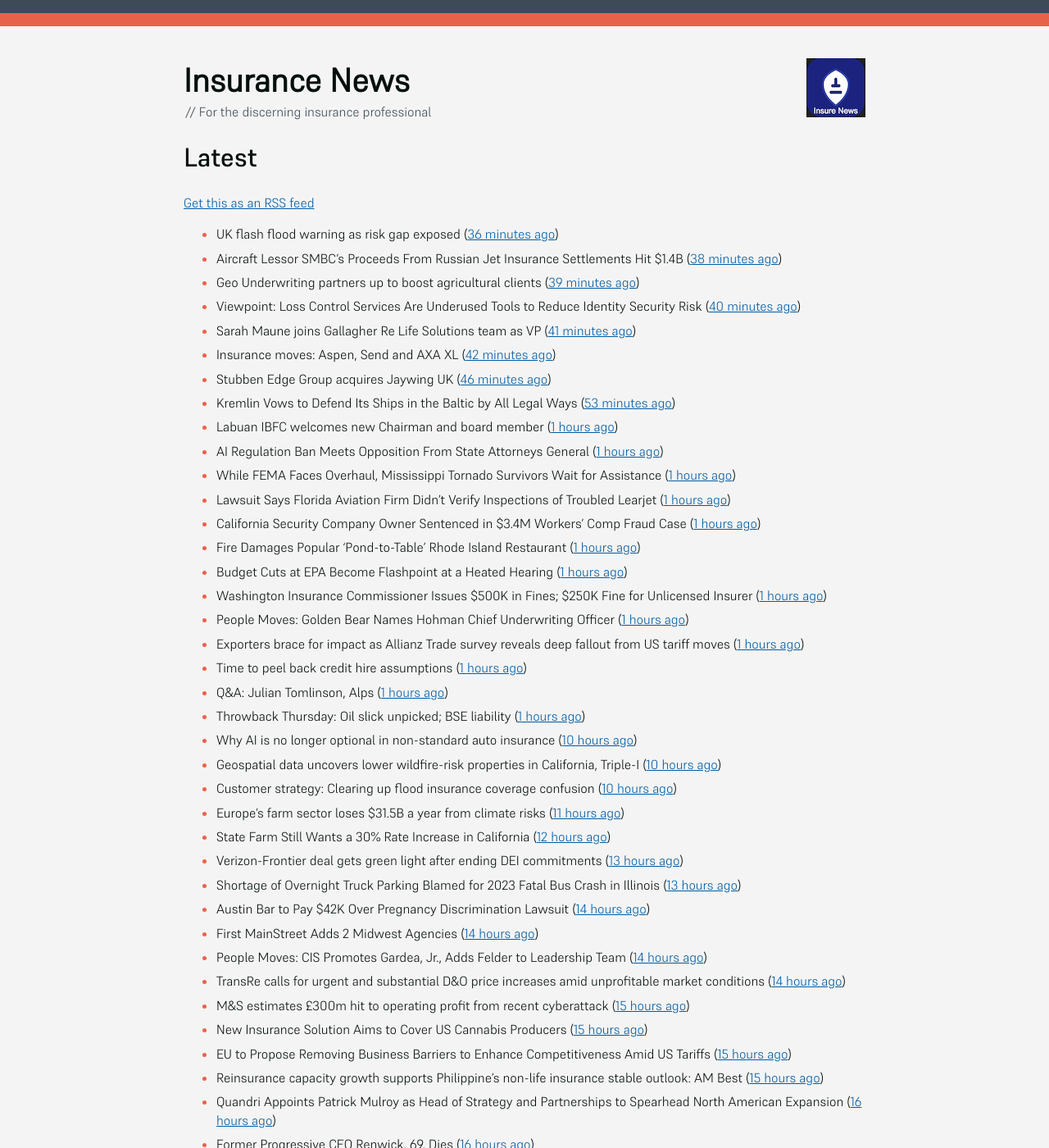
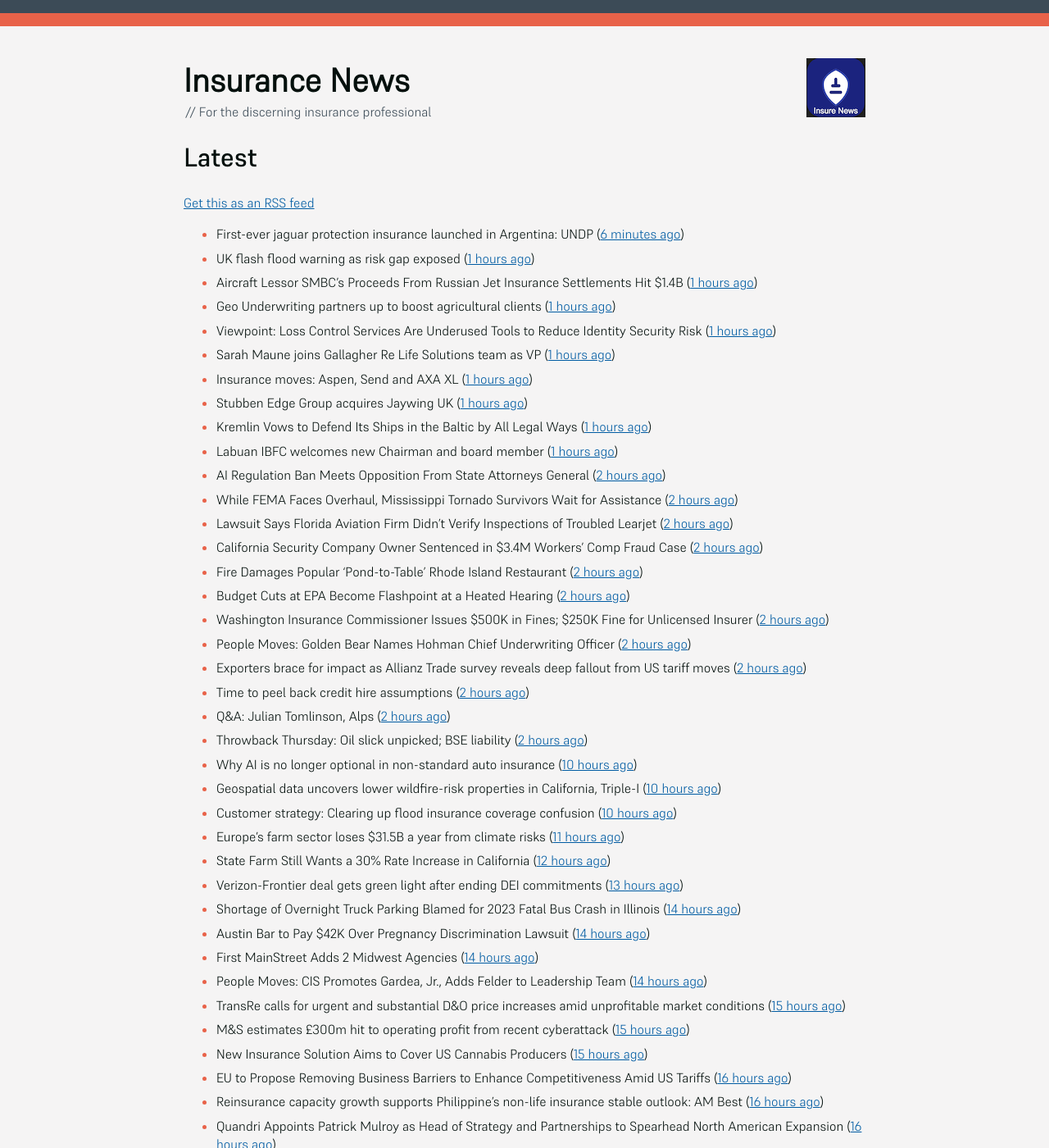
Before and after one commit to mat-0/feeds.thechels.uk, a Jekyll site: the page built from index.md, in a window 1280 px wide and 1400 px high. Shown: the whole window at 82% size. Built offline with Jekyll 4.4.1, drawn with Linux system fonts in a browser that asks for light colours; some of the changed text lies outside the part shown.

Commit message:
New Feed

```diff
--- a/index.md
+++ b/index.md
@@ -8,75 +8,75 @@ description: Latest Updates
 [Get this as an RSS feed](/feed.rss)
 
 <!-- news_marker starts -->
-- UK flash flood warning as risk gap exposed ([36 minutes ago](https://www.insurancebusinessmag.com/uk/news/catastrophe/uk-flash-flood-warning-as-risk-gap-exposed-536538.aspx))
-- Aircraft Lessor SMBC’s Proceeds From Russian Jet Insurance Settlements Hit $1.4B ([38 minutes ago](https://www.insurancejournal.com/news/international/2025/05/22/824738.htm))
-- Geo Underwriting partners up to boost agricultural clients ([39 minutes ago](https://www.insurancebusinessmag.com/uk/news/property-insurance/geo-underwriting-partners-up-to-boost-agricultural-clients-536537.aspx))
-- Viewpoint: Loss Control Services Are Underused Tools to Reduce Identity Security Risk ([40 minutes ago](https://www.insurancejournal.com/news/national/2025/05/22/824706.htm))
-- Sarah Maune joins Gallagher Re Life Solutions team as VP ([41 minutes ago](https://www.reinsurancene.ws/sarah-maune-joins-gallagher-re-life-solutions-team-as-vp/))
-- Insurance moves: Aspen, Send and AXA XL ([42 minutes ago](https://www.insurancebusinessmag.com/uk/news/breaking-news/insurance-moves-aspen-send-and-axa-xl-536536.aspx))
-- Stubben Edge Group acquires Jaywing UK ([46 minutes ago](https://www.insurancebusinessmag.com/uk/news/breaking-news/stubben-edge-group-acquires-jaywing-uk-536535.aspx))
-- Kremlin Vows to Defend Its Ships in the Baltic by All Legal Ways ([53 minutes ago](https://www.insurancejournal.com/news/international/2025/05/22/824733.htm))
+- First-ever jaguar protection insurance launched in Argentina: UNDP ([6 minutes ago](https://www.reinsurancene.ws/first-ever-jaguar-protection-insurance-launched-in-argentina-undp/))
+- UK flash flood warning as risk gap exposed ([1 hours ago](https://www.insurancebusinessmag.com/uk/news/catastrophe/uk-flash-flood-warning-as-risk-gap-exposed-536538.aspx))
+- Aircraft Lessor SMBC’s Proceeds From Russian Jet Insurance Settlements Hit $1.4B ([1 hours ago](https://www.insurancejournal.com/news/international/2025/05/22/824738.htm))
+- Geo Underwriting partners up to boost agricultural clients ([1 hours ago](https://www.insurancebusinessmag.com/uk/news/property-insurance/geo-underwriting-partners-up-to-boost-agricultural-clients-536537.aspx))
+- Viewpoint: Loss Control Services Are Underused Tools to Reduce Identity Security Risk ([1 hours ago](https://www.insurancejournal.com/news/national/2025/05/22/824706.htm))
+- Sarah Maune joins Gallagher Re Life Solutions team as VP ([1 hours ago](https://www.reinsurancene.ws/sarah-maune-joins-gallagher-re-life-solutions-team-as-vp/))
+- Insurance moves: Aspen, Send and AXA XL ([1 hours ago](https://www.insurancebusinessmag.com/uk/news/breaking-news/insurance-moves-aspen-send-and-axa-xl-536536.aspx))
+- Stubben Edge Group acquires Jaywing UK ([1 hours ago](https://www.insurancebusinessmag.com/uk/news/breaking-news/stubben-edge-group-acquires-jaywing-uk-536535.aspx))
+- Kremlin Vows to Defend Its Ships in the Baltic by All Legal Ways ([1 hours ago](https://www.insurancejournal.com/news/international/2025/05/22/824733.htm))
 - Labuan IBFC welcomes new Chairman and board member ([1 hours ago](https://www.reinsurancene.ws/labuan-ibfc-welcomes-new-chairman-and-board-member/))
-- AI Regulation Ban Meets Opposition From State Attorneys General ([1 hours ago](https://www.insurancejournal.com/news/national/2025/05/22/824714.htm))
-- While FEMA Faces Overhaul, Mississippi Tornado Survivors Wait for Assistance ([1 hours ago](https://www.insurancejournal.com/news/southeast/2025/05/22/824629.htm))
-- Lawsuit Says Florida Aviation Firm Didn’t Verify Inspections of Troubled Learjet ([1 hours ago](https://www.insurancejournal.com/news/southeast/2025/05/22/824688.htm))
-- California Security Company Owner Sentenced in $3.4M Workers’ Comp Fraud Case ([1 hours ago](https://www.insurancejournal.com/news/west/2025/05/22/824503.htm))
-- Fire Damages Popular ‘Pond-to-Table’ Rhode Island Restaurant ([1 hours ago](https://www.insurancejournal.com/news/east/2025/05/22/824729.htm))
-- Budget Cuts at EPA Become Flashpoint at a Heated Hearing ([1 hours ago](https://www.insurancejournal.com/news/national/2025/05/22/824717.htm))
-- Washington Insurance Commissioner Issues $500K in Fines; $250K Fine for Unlicensed Insurer ([1 hours ago](https://www.insurancejournal.com/news/west/2025/05/22/824547.htm))
-- People Moves: Golden Bear Names Hohman Chief Underwriting Officer ([1 hours ago](https://www.insurancejournal.com/news/west/2025/05/22/824387.htm))
-- Exporters brace for impact as Allianz Trade survey reveals deep fallout from US tariff moves ([1 hours ago](https://www.reinsurancene.ws/exporters-brace-for-impact-as-allianz-trade-survey-reveals-deep-fallout-from-us-tariff-moves/))
-- Time to peel back credit hire assumptions ([1 hours ago](https://www.postonline.co.uk/personal/7957762/time-to-peel-back-credit-hire-assumptions))
-- Q&A: Julian Tomlinson, Alps ([1 hours ago](https://www.postonline.co.uk/broker/7957208/qa-julian-tomlinson-alps))
-- Throwback Thursday: Oil slick unpicked; BSE liability ([1 hours ago](https://www.postonline.co.uk/commercial/7956605/throwback-thursday-oil-slick-unpicked-bse-liability))
+- AI Regulation Ban Meets Opposition From State Attorneys General ([2 hours ago](https://www.insurancejournal.com/news/national/2025/05/22/824714.htm))
+- While FEMA Faces Overhaul, Mississippi Tornado Survivors Wait for Assistance ([2 hours ago](https://www.insurancejournal.com/news/southeast/2025/05/22/824629.htm))
+- Lawsuit Says Florida Aviation Firm Didn’t Verify Inspections of Troubled Learjet ([2 hours ago](https://www.insurancejournal.com/news/southeast/2025/05/22/824688.htm))
+- California Security Company Owner Sentenced in $3.4M Workers’ Comp Fraud Case ([2 hours ago](https://www.insurancejournal.com/news/west/2025/05/22/824503.htm))
+- Fire Damages Popular ‘Pond-to-Table’ Rhode Island Restaurant ([2 hours ago](https://www.insurancejournal.com/news/east/2025/05/22/824729.htm))
+- Budget Cuts at EPA Become Flashpoint at a Heated Hearing ([2 hours ago](https://www.insurancejournal.com/news/national/2025/05/22/824717.htm))
+- Washington Insurance Commissioner Issues $500K in Fines; $250K Fine for Unlicensed Insurer ([2 hours ago](https://www.insurancejournal.com/news/west/2025/05/22/824547.htm))
+- People Moves: Golden Bear Names Hohman Chief Underwriting Officer ([2 hours ago](https://www.insurancejournal.com/news/west/2025/05/22/824387.htm))
+- Exporters brace for impact as Allianz Trade survey reveals deep fallout from US tariff moves ([2 hours ago](https://www.reinsurancene.ws/exporters-brace-for-impact-as-allianz-trade-survey-reveals-deep-fallout-from-us-tariff-moves/))
+- Time to peel back credit hire assumptions ([2 hours ago](https://www.postonline.co.uk/personal/7957762/time-to-peel-back-credit-hire-assumptions))
+- Q&A: Julian Tomlinson, Alps ([2 hours ago](https://www.postonline.co.uk/broker/7957208/qa-julian-tomlinson-alps))
+- Throwback Thursday: Oil slick unpicked; BSE liability ([2 hours ago](https://www.postonline.co.uk/commercial/7956605/throwback-thursday-oil-slick-unpicked-bse-liability))
 - Why AI is no longer optional in non-standard auto insurance ([10 hours ago](https://www.dig-in.com/opinion/ais-role-in-non-standard-auto-insurance))
 - Geospatial data uncovers lower wildfire-risk properties in California, Triple-I ([10 hours ago](https://www.dig-in.com/news/geospatial-data-wildfire-prone-california-properties))
 - Customer strategy: Clearing up flood insurance coverage confusion ([10 hours ago](https://www.dig-in.com/opinion/clearing-up-flood-insurance-coverage-confusion))
 - Europe's farm sector loses $31.5B a year from climate risks ([11 hours ago](https://www.dig-in.com/articles/europes-farm-sector-loses-31-5b-a-year-from-climate-risks))
 - State Farm Still Wants a 30% Rate Increase in California ([12 hours ago](https://www.insurancejournal.com/news/west/2025/05/21/824685.htm))
 - Verizon-Frontier deal gets green light after ending DEI commitments ([13 hours ago](https://www.insurancebusinessmag.com/uk/business-strategy/verizonfrontier-deal-gets-green-light-after-ending-dei-commitments-536482.aspx))
-- Shortage of Overnight Truck Parking Blamed for 2023 Fatal Bus Crash in Illinois ([13 hours ago](https://www.insurancejournal.com/news/midwest/2025/05/21/824679.htm))
+- Shortage of Overnight Truck Parking Blamed for 2023 Fatal Bus Crash in Illinois ([14 hours ago](https://www.insurancejournal.com/news/midwest/2025/05/21/824679.htm))
 - Austin Bar to Pay $42K Over Pregnancy Discrimination Lawsuit ([14 hours ago](https://www.insurancejournal.com/news/southcentral/2025/05/21/824675.htm))
 - First MainStreet Adds 2 Midwest Agencies ([14 hours ago](https://www.insurancejournal.com/news/midwest/2025/05/21/824669.htm))
 - People Moves: CIS Promotes Gardea, Jr., Adds Felder to Leadership Team ([14 hours ago](https://www.insurancejournal.com/news/southcentral/2025/05/21/824664.htm))
-- TransRe calls for urgent and substantial D&O price increases amid unprofitable market conditions ([14 hours ago](https://www.reinsurancene.ws/transre-calls-for-urgent-and-substantial-do-price-increases-amid-unprofitable-market-conditions/))
+- TransRe calls for urgent and substantial D&O price increases amid unprofitable market conditions ([15 hours ago](https://www.reinsurancene.ws/transre-calls-for-urgent-and-substantial-do-price-increases-amid-unprofitable-market-conditions/))
 - M&S estimates £300m hit to operating profit from recent cyberattack ([15 hours ago](https://www.reinsurancene.ws/ms-estimates-300m-hit-to-operating-profit-from-recent-cyberattack/))
 - New Insurance Solution Aims to Cover US Cannabis Producers ([15 hours ago](https://insurance-edge.net/2025/05/21/new-insurance-solution-aims-to-cover-us-cannabis-producers/))
-- EU to Propose Removing Business Barriers to Enhance Competitiveness Amid US Tariffs ([15 hours ago](https://www.insurancejournal.com/news/international/2025/05/21/824643.htm))
-- Reinsurance capacity growth supports Philippine’s non-life insurance stable outlook: AM Best ([15 hours ago](https://www.reinsurancene.ws/reinsurance-capacity-growth-supports-philippines-non-life-insurance-stable-outlook-am-best/))
+- EU to Propose Removing Business Barriers to Enhance Competitiveness Amid US Tariffs ([16 hours ago](https://www.insurancejournal.com/news/international/2025/05/21/824643.htm))
+- Reinsurance capacity growth supports Philippine’s non-life insurance stable outlook: AM Best ([16 hours ago](https://www.reinsurancene.ws/reinsurance-capacity-growth-supports-philippines-non-life-insurance-stable-outlook-am-best/))
 - Quandri Appoints Patrick Mulroy as Head of Strategy and Partnerships to Spearhead North American Expansion ([16 hours ago](https://www.insurtechinsights.com/quandri-appoints-patrick-mulroy-as-head-of-strategy-and-partnerships-to-spearhead-north-american-expansion/))
 - Former Progressive CEO Renwick, 69, Dies ([16 hours ago](https://www.insurancejournal.com/news/national/2025/05/21/824645.htm))
 - Munich Re Ventures closes $125m fund from HSB ([16 hours ago](https://www.reinsurancene.ws/munich-re-ventures-closes-125m-fund-from-hsb/))
 - Hack of Contractor Was at Root of Massive Federal Data Breach ([16 hours ago](https://www.insurancejournal.com/news/national/2025/05/21/824641.htm))
-- US cyber insurance market remains profitable amid slower growth in 2024: Fitch ([16 hours ago](https://www.reinsurancene.ws/us-cyber-insurance-market-remains-profitable-amid-slower-growth-in-2024-fitch/))
-- Acrisure Secures $2.1 Billion Funding Round for M&A, Tech ([16 hours ago](https://www.insurancejournal.com/news/national/2025/05/21/824637.htm))
+- US cyber insurance market remains profitable amid slower growth in 2024: Fitch ([17 hours ago](https://www.reinsurancene.ws/us-cyber-insurance-market-remains-profitable-amid-slower-growth-in-2024-fitch/))
+- Acrisure Secures $2.1 Billion Funding Round for M&A, Tech ([17 hours ago](https://www.insurancejournal.com/news/national/2025/05/21/824637.htm))
 - Sproutr secures Altai Ventures-led seed funding to fuel growth ([17 hours ago](https://www.reinsurancene.ws/sproutr-secures-altai-ventures-led-seed-funding-to-fuel-growth/))
 - Parametrix Launches Embedded Insurance Coverage for Endpoint Failures via Leading EDR Providers ([17 hours ago](https://www.insurtechinsights.com/parametrix-launches-embedded-insurance-coverage-for-endpoint-failures-via-leading-edr-providers/))
 - Neutrinos Announces Latest Client Win ([17 hours ago](https://insurance-edge.net/2025/05/21/neutrinos-announces-latest-client-win/))
 - Could an In-Car Soundtrack Affect Driver Behaviour? ([17 hours ago](https://insurance-edge.net/2025/05/21/could-an-in-car-soundtrack-affect-driver-behaviour/))
-- People Moves: World Insurance Associates Names Youshock Head of Personal Lines; Belair Appointed President of Technology at Intact Insurance Specialty Solutions ([17 hours ago](https://www.insurancejournal.com/news/national/2025/05/21/824508.htm))
-- New Salmonella Outbreak Tied to Same Florida Grower With Cucumbers Last Year ([17 hours ago](https://www.insurancejournal.com/news/southeast/2025/05/21/824621.htm))
-- Global Forest Loss Tops Record as Wildfires Drive Destruction ([17 hours ago](https://www.insurancejournal.com/news/international/2025/05/21/824618.htm))
-- Japan’s Zenkyoren & Germany’s SV secure $100m in quake reinsurance from cat bond ([17 hours ago](https://www.reinsurancene.ws/japans-zenkyoren-germanys-sv-secure-100m-in-quake-reinsurance-from-cat-bond/))
+- People Moves: World Insurance Associates Names Youshock Head of Personal Lines; Belair Appointed President of Technology at Intact Insurance Specialty Solutions ([18 hours ago](https://www.insurancejournal.com/news/national/2025/05/21/824508.htm))
+- New Salmonella Outbreak Tied to Same Florida Grower With Cucumbers Last Year ([18 hours ago](https://www.insurancejournal.com/news/southeast/2025/05/21/824621.htm))
+- Global Forest Loss Tops Record as Wildfires Drive Destruction ([18 hours ago](https://www.insurancejournal.com/news/international/2025/05/21/824618.htm))
 - MGAA looking at increasing Lloyd’s syndicate membership ([18 hours ago](https://www.postonline.co.uk/news/7957794/mgaa-looking-at-increasing-lloyd%E2%80%99s-syndicate-membership))
 - Insurers must stay ‘live’ to broker tech capability ([18 hours ago](https://www.postonline.co.uk/broker/7957792/insurers-must-stay-%E2%80%98live%E2%80%99-to-broker-tech-capability))
 - DoorDash Expands Driver Savings Pilot Program to Maryland ([18 hours ago](https://www.insurancejournal.com/news/east/2025/05/21/824599.htm))
 - Chevron Says One Missing After Fire at Angola Offshore Oil Platform With 17 Injured ([18 hours ago](https://www.insurancejournal.com/news/international/2025/05/21/824603.htm))
-- Only 1 in 100 insurers say Claims-Finance Collaboration is “highly effective” ([18 hours ago](https://ifamagazine.com/only-1-in-100-insurers-say-claims-finance-collaboration-is-highly-effective/))
+- Only 1 in 100 insurers say Claims-Finance Collaboration is “highly effective” ([19 hours ago](https://ifamagazine.com/only-1-in-100-insurers-say-claims-finance-collaboration-is-highly-effective/))
 - AX Looks Back on BIBA Trends in Data Integration ([19 hours ago](https://insurance-edge.net/2025/05/21/ax-looks-back-on-biba-trends-in-data-integration/))
 - Demand For Private Health Insurance Continues to Rise in UK ([19 hours ago](https://insurance-edge.net/2025/05/21/demand-for-private-health-insurance-continues-to-rise-in-uk/))
 - RDT Teams Up With HIBRiD on Claims Platform ([19 hours ago](https://insurance-edge.net/2025/05/21/rdt-teams-up-with-hibrid-on-claims-platform/))
-- Shortlists revealed for Best Insurance Employer categories for 2025 BIAs ([19 hours ago](https://www.postonline.co.uk/broker/7957793/shortlists-revealed-for-best-insurance-employer-categories-for-2025-bias))
+- Shortlists revealed for Best Insurance Employer categories for 2025 BIAs ([20 hours ago](https://www.postonline.co.uk/broker/7957793/shortlists-revealed-for-best-insurance-employer-categories-for-2025-bias))
 - Data, data, data: MGAs play a key role in better market performance ([20 hours ago](https://www.insurancebusinessmag.com/uk/news/columns/data-data-data-mgas-play-a-key-role-in-better-market-performance-536399.aspx))
 - Biba attendee seeks justice after payment fraud ([20 hours ago](https://www.postonline.co.uk/news/7957800/biba-attendee-seeks-justice-after-payment-fraud))
-- 7.6 million adults take out private medical insurance as health crisis drives rapid growth in protection products ([20 hours ago](https://ifamagazine.com/7-6-million-adults-take-out-private-medical-insurance-as-health-crisis-drives-rapid-growth-in-protection-products/))
+- 7.6 million adults take out private medical insurance as health crisis drives rapid growth in protection products ([21 hours ago](https://ifamagazine.com/7-6-million-adults-take-out-private-medical-insurance-as-health-crisis-drives-rapid-growth-in-protection-products/))
 - Acrisure valued at $32bn following Bain Capital-led funding round ([21 hours ago](https://www.postonline.co.uk/broker/7957799/acrisure-valued-at-32bn-following-bain-capital-led-funding-round))
 - Conifer and Skyward Specialty Launch Cannabis Select Insurance Program for Large-Scale Operators ([21 hours ago](https://www.insurtechinsights.com/conifer-and-skyward-specialty-launch-cannabis-select-insurance-program-for-large-scale-operators/))
-- Acrisure Secures $2.1 Billion Funding Led by Bain Capital, Boosts Valuation to $32 Billion ([21 hours ago](https://www.insurtechinsights.com/acrisure-secures-2-1-billion-funding-led-by-bain-capital-boosts-valuation-to-32-billion/))
+- Acrisure Secures $2.1 Billion Funding Led by Bain Capital, Boosts Valuation to $32 Billion ([22 hours ago](https://www.insurtechinsights.com/acrisure-secures-2-1-billion-funding-led-by-bain-capital-boosts-valuation-to-32-billion/))
 - L&G upgrades Group Critical Illness Cover ([22 hours ago](https://ifamagazine.com/lg-upgrades-group-critical-illness-cover/))
 - Cutting through the complexity of protection products ([22 hours ago](https://ifamagazine.com/cutting-through-the-complexity-of-protection-products/))
-- Recent power cuts highlight coverage disparities ([22 hours ago](https://www.postonline.co.uk/commercial/7957791/recent-power-cuts-highlight-coverage-disparities))
-- How Aviva is redefining mid-market support ([23 hours ago](https://www.insurancebusinessmag.com/uk/news/breaking-news/how-aviva-is-redefining-midmarket-support-535375.aspx))
+- Recent power cuts highlight coverage disparities ([23 hours ago](https://www.postonline.co.uk/commercial/7957791/recent-power-cuts-highlight-coverage-disparities))
+- How Aviva is redefining mid-market support ([1 days ago](https://www.insurancebusinessmag.com/uk/news/breaking-news/how-aviva-is-redefining-midmarket-support-535375.aspx))
 - Acrisure secures major capital backing to advance fintech strategy ([1 days ago](https://www.insurancebusinessmag.com/uk/news/breaking-news/acrisure-secures-major-capital-backing-to-advance-fintech-strategy-536392.aspx))
 - Tokio Marine sees net income almost double ([1 days ago](https://www.insurancebusinessmag.com/uk/news/breaking-news/tokio-marine-sees-net-income-almost-double-536377.aspx))
 - Marks & Spencer projects massive losses after cyberattack ([1 days ago](https://www.insurancebusinessmag.com/uk/news/cyber/marks-and-spencer-projects-massive-losses-after-cyberattack-536391.aspx))
```
